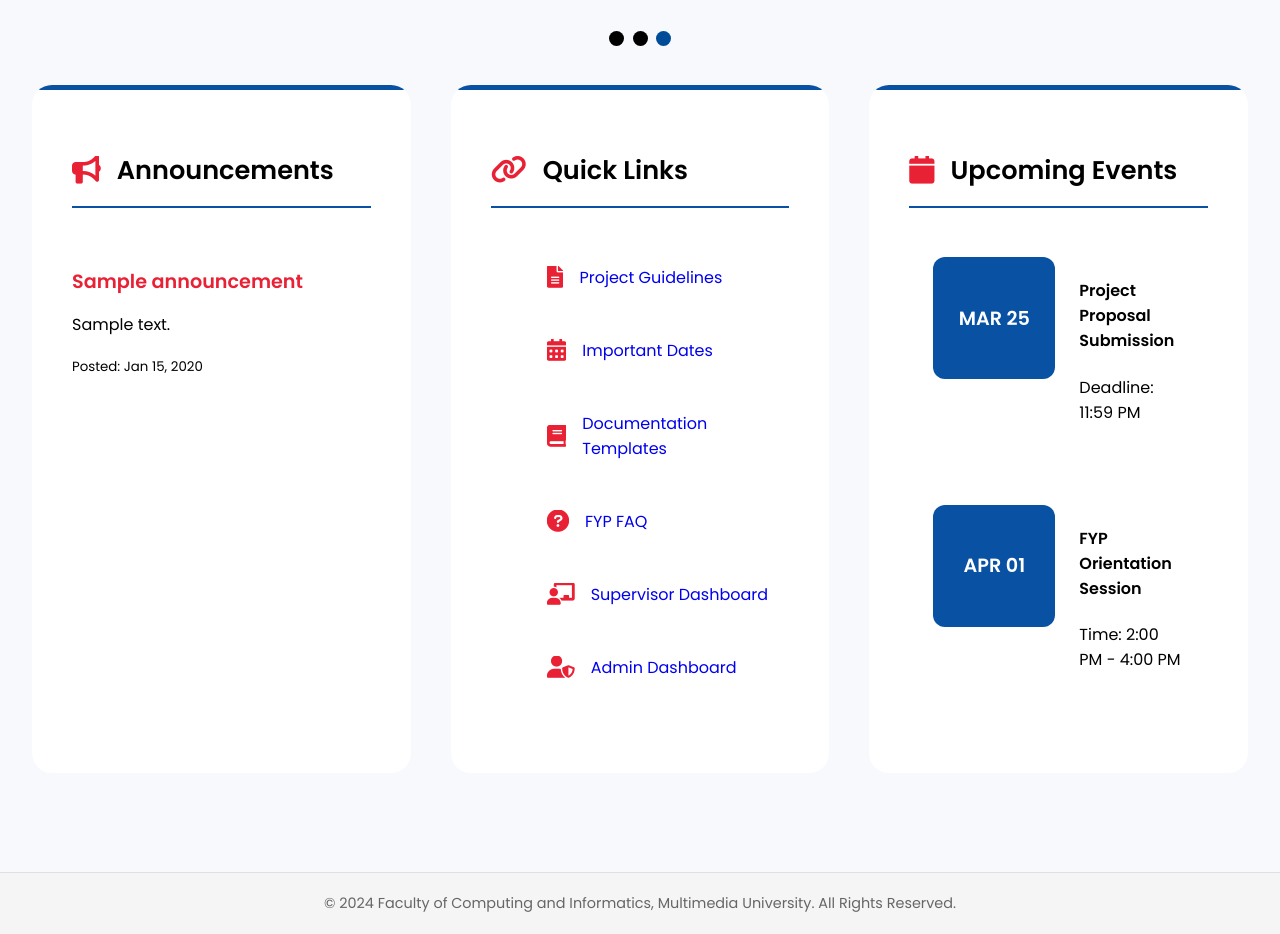
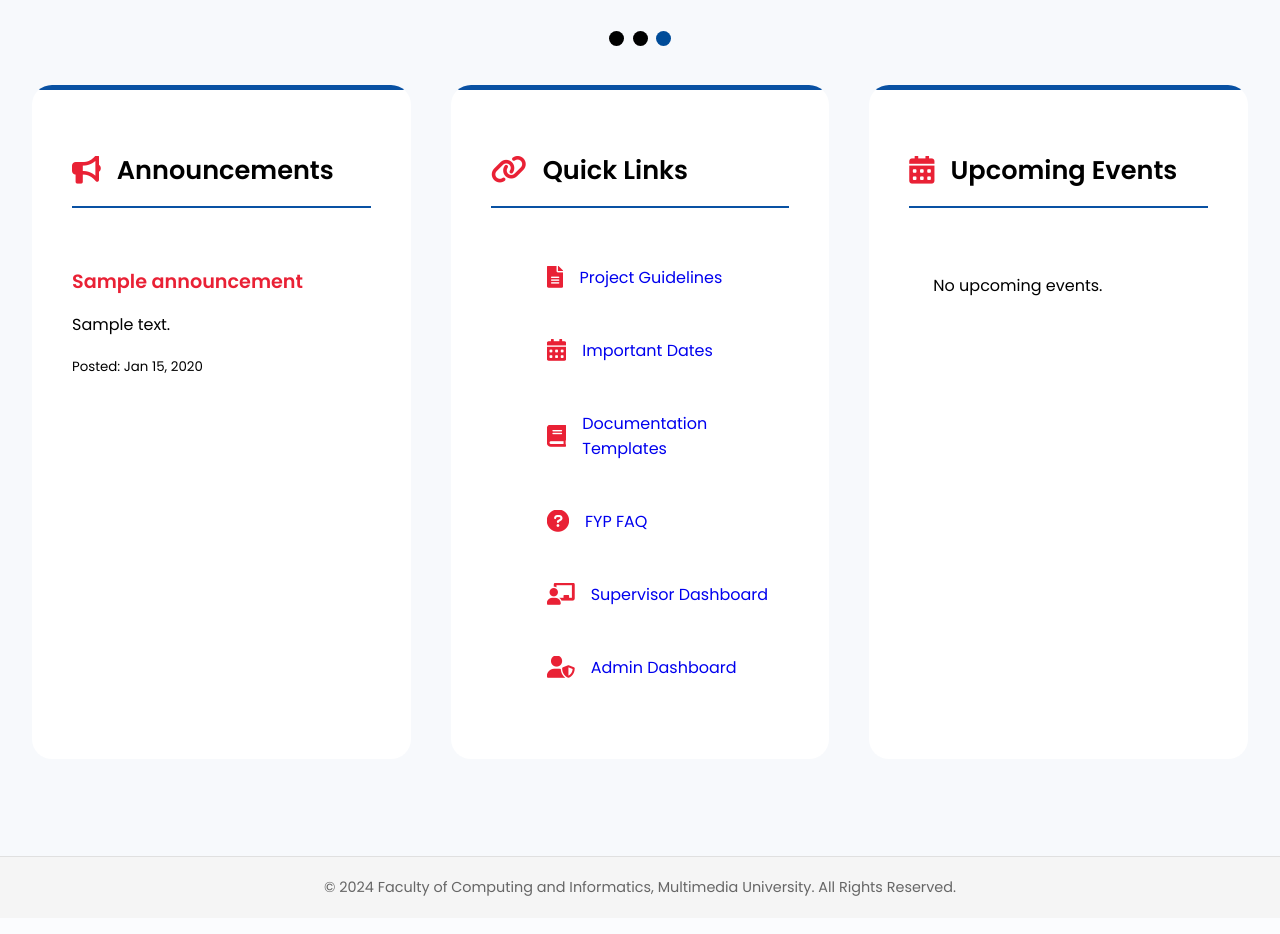
Before and after one commit to YongJinYit1214/final-year-project-management-system, a PHP site: page / in a window 1280 px wide. Shown: the part 506-1440 px from the top of the page. After the commit the page ends 1402 px from the top, so only its background shows below. Run offline with PHP 8.4, Linux system fonts and the light colour scheme; the visitor is signed in with stand-in values (Sample User, id 1); tables that the repository leaves empty hold one stand-in row (values such as "Sample post").

Commit message:
Modify important dates card in home page to fetch important dates from DB

```diff
--- a/index.css
+++ b/index.css
@@ -272,11 +272,12 @@ body {
     display: flex;
     gap: 1.5rem;
     padding: 1.5rem;
-    margin-bottom: 1rem;
+    margin-bottom: 0rem;
     border-radius: 12px;
     background: rgba(255, 255, 255, 0.6);
     backdrop-filter: blur(10px);
     transition: transform 0.3s ease;
+    align-items: center;
 }
 
 .event:hover {
@@ -297,6 +298,33 @@ body {
     border-radius: 12px;
     background-color: #0951a3;
     color: white;
+    flex-shrink: 0;
+}
+
+.event-details {
+    flex: 1;
+    display: flex;
+    flex-direction: column;
+    justify-content: center;
+}
+
+.event-details h4 {
+    margin: 0 0 0.5rem 0;
+    color: #0951a3;
+    font-size: 1.2rem;
+    font-weight: bold;
+}
+
+.event-details p {
+    font-size: 1rem;
+    margin: 0 0 0.5rem 0;
+    font-weight: 600;
+    color: black;
+}
+
+.event-details small {
+    color: black;
+    font-weight: 400;
 }
 
 /* Resources */
--- a/index.php
+++ b/index.php
@@ -83,23 +83,37 @@
                     <i class="fas fa-user-shield"></i> Admin Dashboard</a></li>
             </ul>
         </div>
-        <div class="dashboard-card upcoming-events">
-            <h3><i class="fas fa-calendar"></i> Upcoming Events</h3>
-            <div class="event-list">
-                <div class="event">
-                    <div class="event-date">MAR 25</div>
-                    <div class="event-details">
-                        <h4>Project Proposal Submission</h4>
-                        <p>Deadline: 11:59 PM</p>
-                    </div>
-                </div>
-                <div class="event">
-                    <div class="event-date">APR 01</div>
-                    <div class="event-details">
-                        <h4>FYP Orientation Session</h4>
-                        <p>Time: 2:00 PM - 4:00 PM</p>
-                    </div>
-                </div>
+        <div class="dashboard-card important-dates">
+            <h3><i class="fas fa-calendar-alt"></i> Upcoming Events</h3>
+            <div class="dates-list">
+                <?php
+                $conn = OpenCon();
+                $sql = "SELECT d.*, u.full_name as creator_name
+                        FROM important_dates d
+                        LEFT JOIN users u ON d.created_by = u.user_id
+                        WHERE d.date >= CURDATE()
+                        ORDER BY d.date ASC LIMIT 5";
+                $result = mysqli_query($conn, $sql);
+
+                if (mysqli_num_rows($result) > 0) {
+                    while ($row = mysqli_fetch_assoc($result)) {
+                        echo '<div class="event">';
+                        echo '<div class="event-date">';
+                        echo '<span>' . date('M', strtotime($row['date'])) . '</span>';
+                        echo '<span>' . date('d', strtotime($row['date'])) . '</span>';
+                        echo '</div>';
+                        echo '<div class="event-details">';
+                        echo '<h4>' . htmlspecialchars($row['title']) . '</h4>';
+                        echo '<p>' . htmlspecialchars($row['description']) . '</p>';
+                        echo '<small>Posted by: ' . htmlspecialchars($row['creator_name'] ?? 'Unknown') . '</small>';
+                        echo '</div>';
+                        echo '</div>';
+                    }
+                } else {
+                    echo '<div class="event"><p>No upcoming events.</p></div>';
+                }
+                CloseCon($conn);
+                ?>
             </div>
         </div>
     </div>
```
